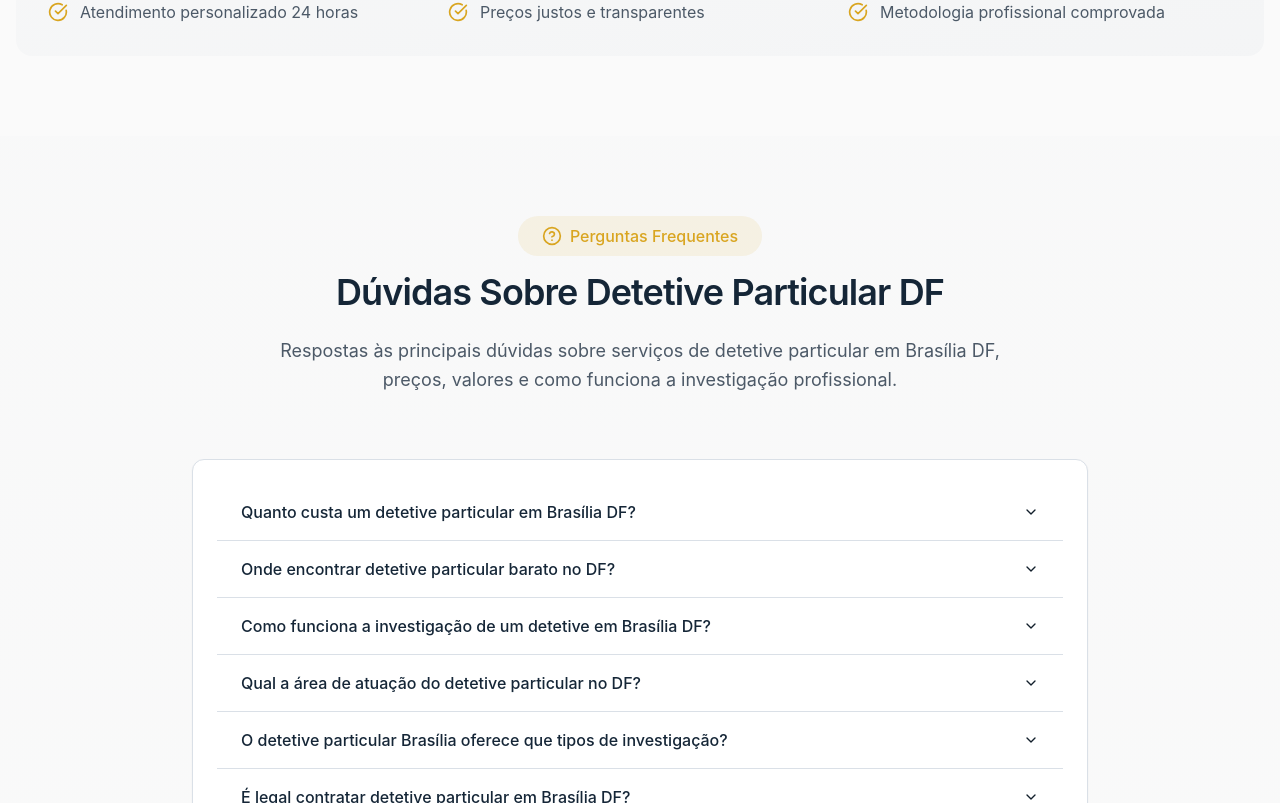
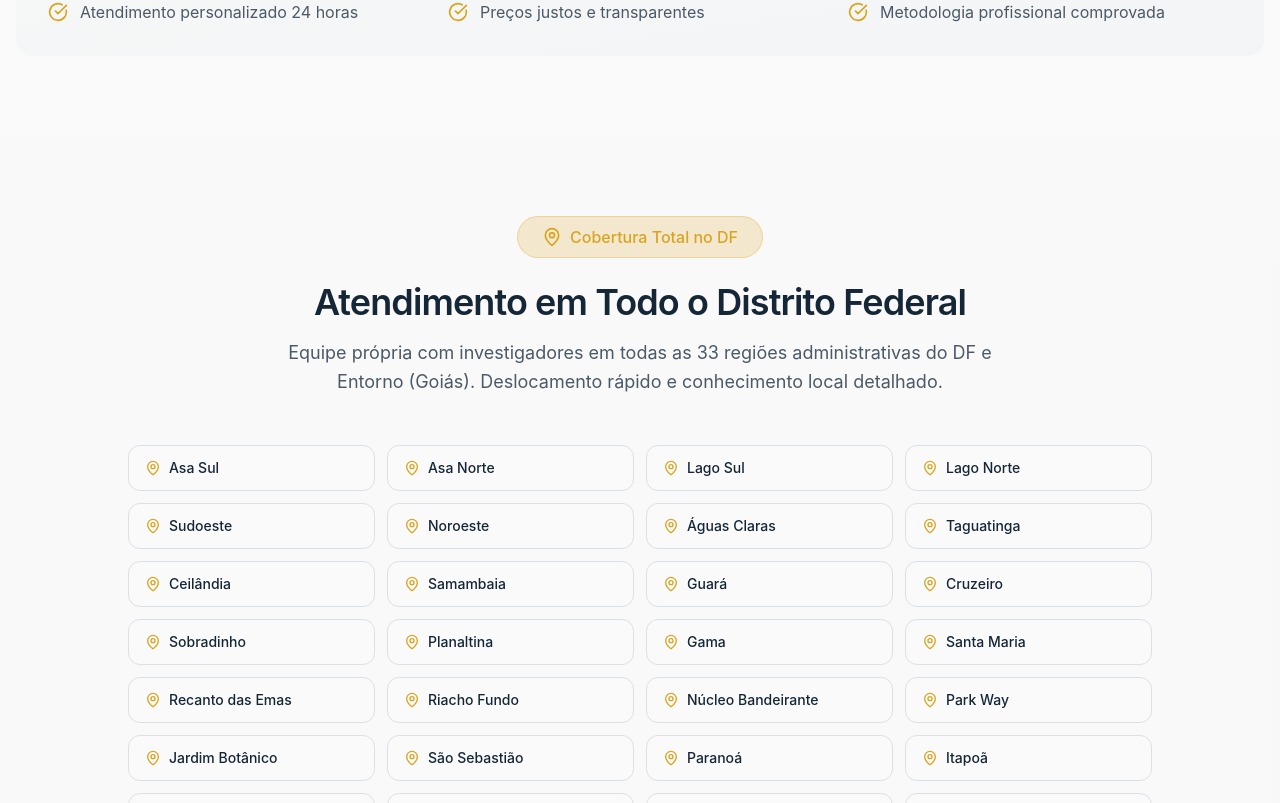
Before and after one commit to ysacostarica167-spec/detetive-regis-df, a React (Vite) app: page / in a window 1280 px wide. Shown: the part 3037-3840 px from the top of the page. Built offline with nearby package versions, Linux system fonts and the light colour scheme; the HTML template or start-up script is replaced by a standard one.

Commit message:
Changes
Co-authored-by: ysacostarica167-spec <231507751+ysacostarica167-spec@users.noreply.github.com>

```diff
--- a/src/pages/Index.tsx
+++ b/src/pages/Index.tsx
@@ -2,6 +2,7 @@ import HeroSection from "@/components/HeroSection";
 import Header from "@/components/Header";
 import ServicesSection from "@/components/ServicesSection";
 import AboutSection from "@/components/AboutSection";
+import RegionsSection from "@/components/RegionsSection";
 import FAQSection from "@/components/FAQSection";
 import ContactSection from "@/components/ContactSection";
 import Footer from "@/components/Footer";
@@ -31,6 +32,9 @@ const Index = () => {
         <section id="sobre">
           <AboutSection />
         </section>
+        <section id="regioes">
+          <RegionsSection />
+        </section>
         <section id="faq">
           <FAQSection />
         </section>
```
